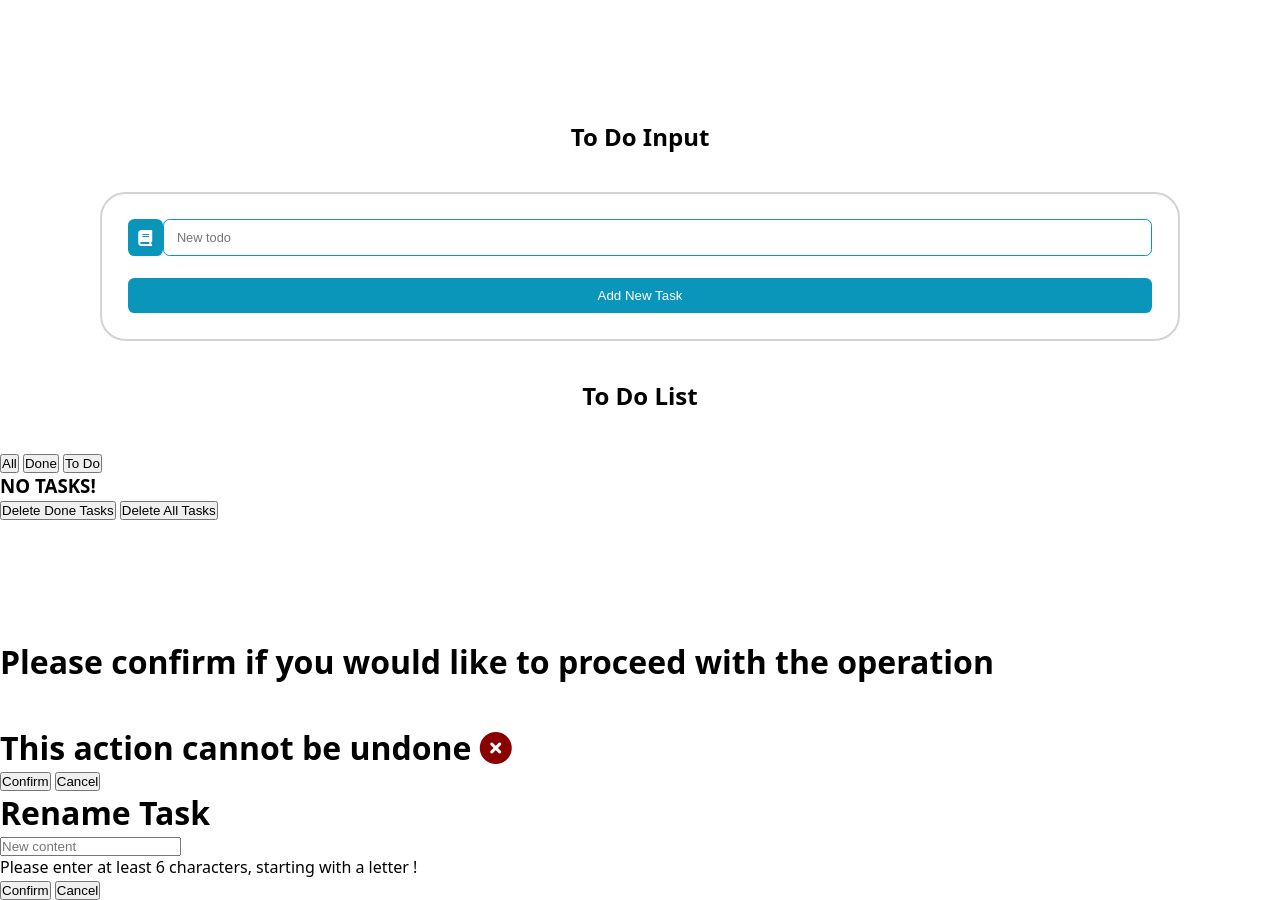
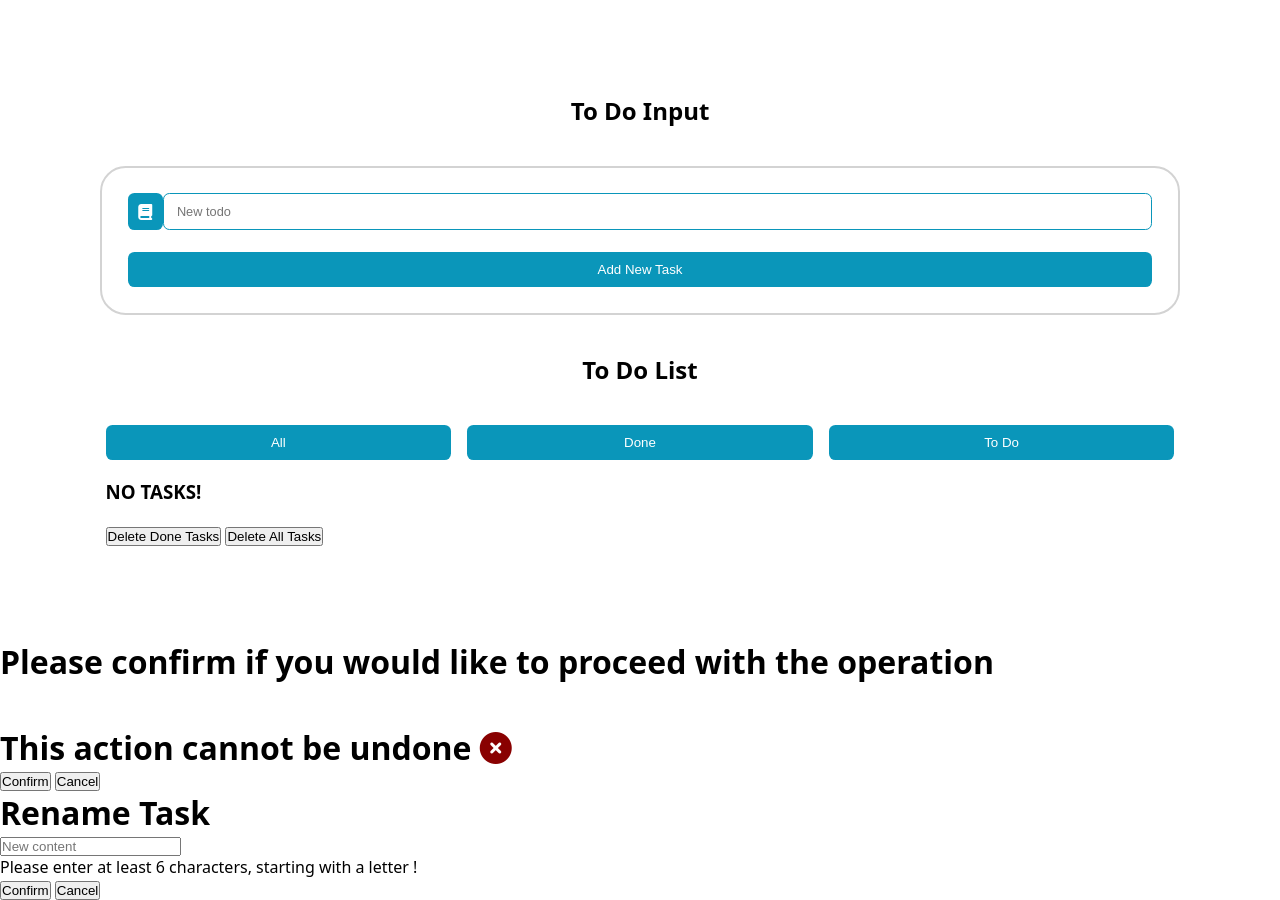
Before and after one commit to nagham4/Task_Planner, a plain HTML site: page index.html in a window 1280 px wide. Drawn offline with Linux system fonts and the light colour scheme.

Commit message:
إضافة الستايل الخاص ب listContainer

```diff
--- a/index.html
+++ b/index.html
@@ -15,7 +15,7 @@
         <div class="inputContainer">
             <div class="inputContainerContent">
                 <div>
-                    <i class="fa-solid fa-book"></i>
+                    <i id="inputIcon"class="fa-solid fa-book" ></i>
                     <input id="mainInput" placeholder="New todo">
                 </div>
                 <p id="inputNote">Input must be longer than 5 characters and doesnt start with a number</p><br>
--- a/style.css
+++ b/style.css
@@ -125,3 +125,31 @@ body
 
 
 }
+
+.listContainer
+{
+    width: 83.5%;
+    display: flex;
+    flex-direction: column;
+    gap: 1.5vw;
+    margin-left: auto;
+    margin-right: auto;
+    border-radius: 0.2vw;
+
+    .tabsContainer
+    {
+        width: 100%;
+        display: flex;
+        gap: 1em;
+    }
+    .tabButton
+    {
+        width: 100%;
+        padding: 0.8vw 0 0.8vw 0vw;
+        color: var(--main-white);
+        background-color: var(--main-Blue);
+        border: none;
+        border-radius: 0.5vw;
+    }
+
+}
```
